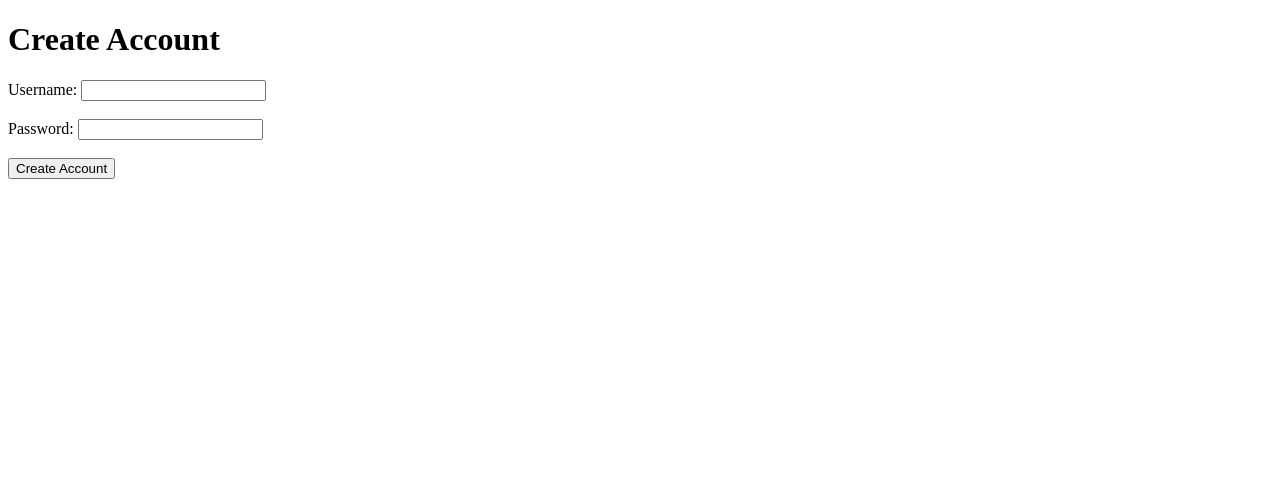
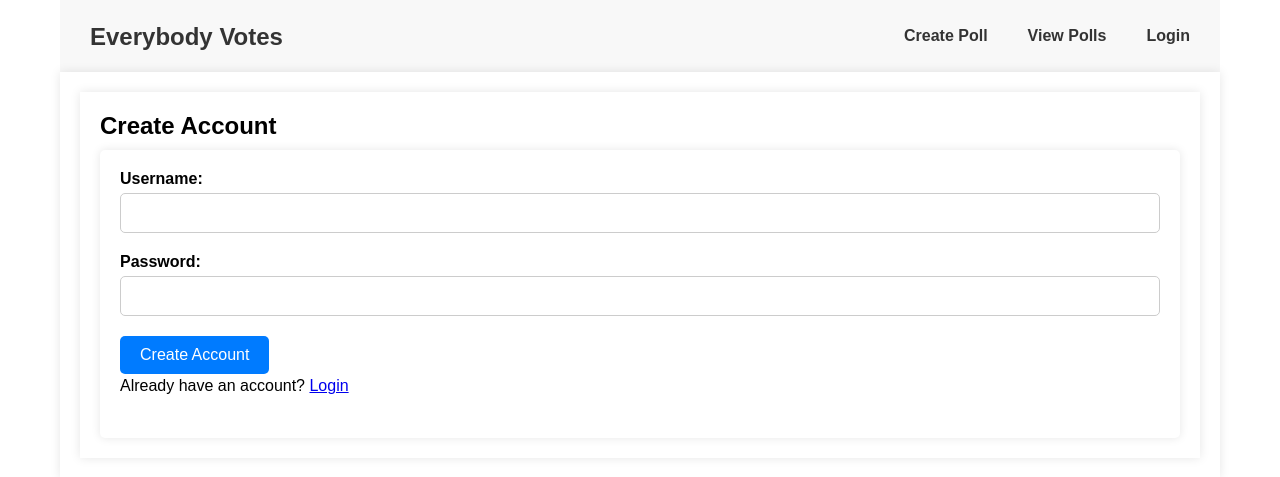
Before and after one commit to joekusuma/Voting-Application-Emulating-Firebase-with-Flask-WebSockets-and-MongoDB, a Flask app: page /create-account in a window 1280 px wide. Shown: the top 477 px of the page. Run offline with Flask 3, Linux system fonts and the light colour scheme.

Commit message:
create acc update and unique id

```diff
--- a/Flask_Mongodb/dsci551pymongo/main.py
+++ b/Flask_Mongodb/dsci551pymongo/main.py
@@ -66,6 +66,12 @@ def delete():
     # user_collection.delete_one(filter)
     return render_template("index.html")
 
+def get_next_id(poll_collection):
+    latest_poll = poll_collection.find_one(sort=[("id", -1)])
+    if latest_poll:
+        return latest_poll["id"] + 1
+    else:
+        return 1
 
 @main.route("/create-poll", methods=["GET", "POST"])
 def create_poll():
@@ -75,10 +81,11 @@ def create_poll():
         options = request.form["options"]
         poll_collection = dsci551db.dsci551.polls
         poll = {
+            "id": get_next_id(poll_collection),
             "title": title,
             "description": description,
             "options": options.splitlines(),
-            "votes": [],
+            "votes": [0] * len(options.splitlines()),
         }
         poll_collection.insert_one(poll)
         return redirect(url_for("main.view_polls"))
@@ -90,9 +97,12 @@ def create_poll():
 def view_polls():
     poll_collection = dsci551db.dsci551.polls
     polls = []
-    for x in poll_collection.find():
-        polls.append(x)
+    for index, poll in enumerate(poll_collection.find()):
+        poll['id'] = index + 1
+        polls.append(poll)
     return render_template("view_polls.html", polls=polls)
+
+
 
 @main.route("/vote/<int:poll_id>", methods=["POST"])
 def vote(poll_id):
@@ -105,6 +115,7 @@ def vote(poll_id):
     poll_collection.update_one({"id": poll_id}, {"$set": poll})
 
     return redirect(url_for("main.view_polls"))
+
 
 
 
--- a/Flask_Mongodb/dsci551pymongo/templates/create_account.html
+++ b/Flask_Mongodb/dsci551pymongo/templates/create_account.html
@@ -1,10 +1,11 @@
-<!DOCTYPE html>
-<html>
-  <head>
-    <title>Create Account</title>
-  </head>
-  <body>
-    <h1>Create Account</h1>
+{% extends "base.html" %}
+
+{% block title %}Create Account - Everybody Votes{% endblock %}
+
+{% block content %}
+<main>
+    <h2>Create Account</h2>
+    <div class="form-container">
         {% with messages = get_flashed_messages() %}
         {% if messages %}
         <ul class="flashes">
@@ -15,11 +16,17 @@
         {% endif %}
         {% endwith %}
         <form action="/create-account" method="POST">
+            <div class="form-group">
                 <label for="username">Username:</label>
-      <input type="text" name="username"><br><br>
+                <input type="text" id="username" name="username" class="form-control" required>
+            </div>
+            <div class="form-group">
                 <label for="password">Password:</label>
-      <input type="password" name="password"><br><br>
-      <input type="submit" value="Create Account">
+                <input type="password" id="password" name="password" class="form-control" required>
+            </div>
+            <button type="submit" class="btn btn-primary">Create Account</button>
         </form>
-  </body>
-</html>
+        <p>Already have an account? <a href="/login">Login</a></p>
+    </div>
+</main>
+{% endblock %}
```
Also changed, not shown: 2 other files. Lines whose indentation alone changed are shown as unchanged.
